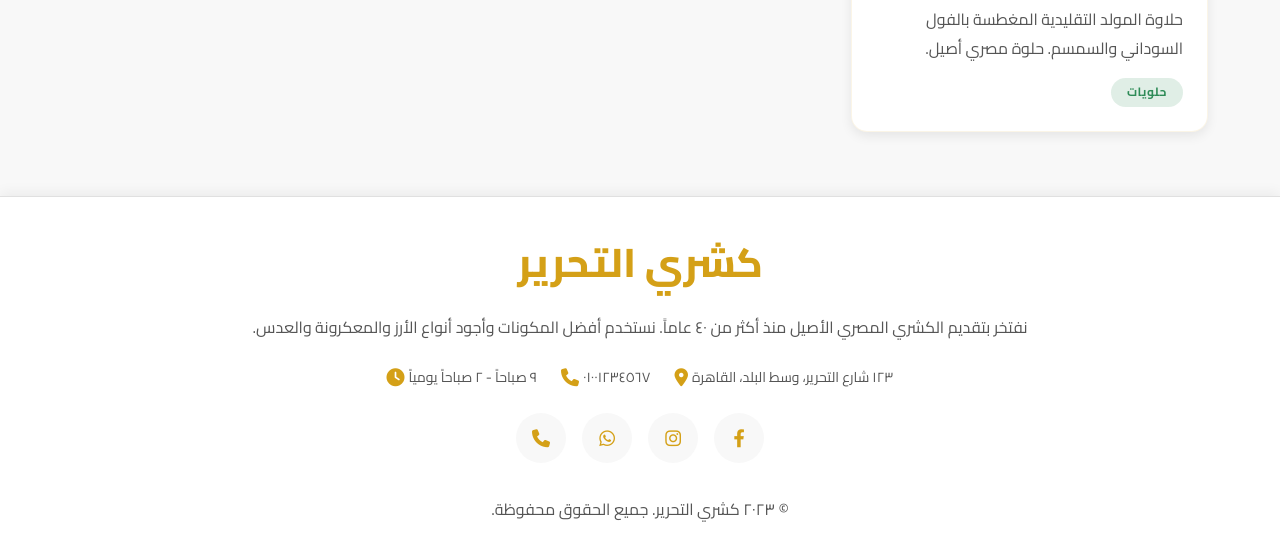
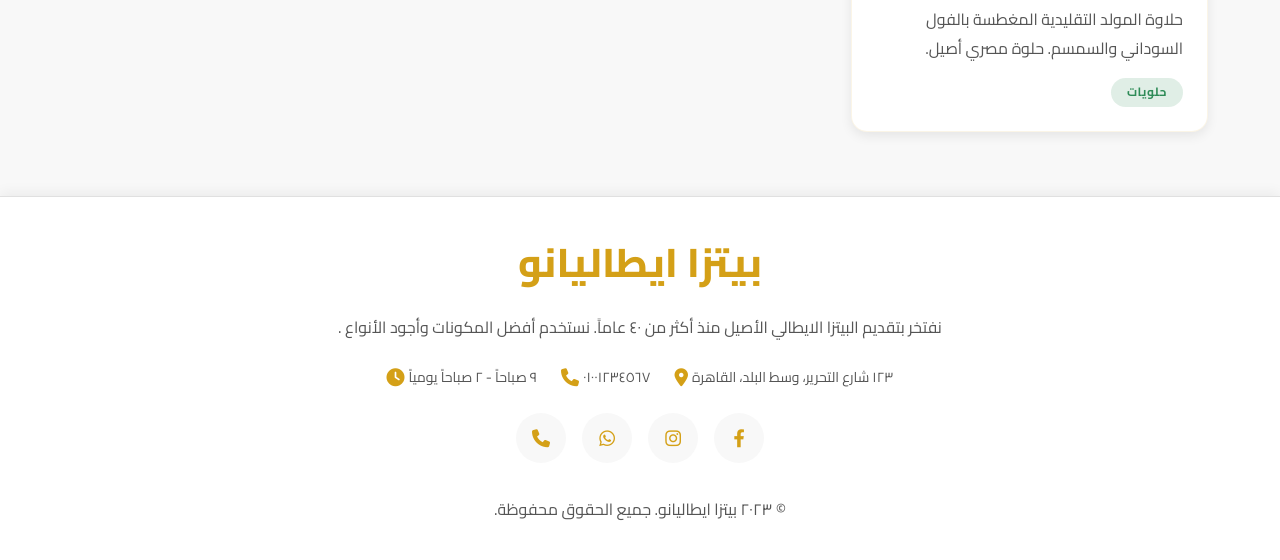
Before and after one commit to P-A-A/mune, a plain HTML site: page index.html in a window 1280 px wide. Shown: the part 3055-3615 px from the top of the page. Drawn offline with Linux system fonts and the light colour scheme.

Commit message:
Update index.html

```diff
--- a/index.html
+++ b/index.html
@@ -3,7 +3,7 @@
 <head>
     <meta charset="UTF-8">
     <meta name="viewport" content="width=device-width, initial-scale=1.0, maximum-scale=5.0, user-scalable=yes">
-    <title>كشري التحرير | قائمة الطعام</title>
+    <title>بيتزا ايطاليانو  | قائمة الطعام</title>
     <link rel="preconnect" href="https://fonts.googleapis.com">
     <link rel="preconnect" href="https://fonts.gstatic.com" crossorigin>
     <link href="https://fonts.googleapis.com/css2?family=Cairo:wght@300;400;500;600;700;800&display=swap" rel="stylesheet">
@@ -40,8 +40,8 @@ git push -u origin main
     <!-- التذييل -->
     <footer class="footer">
         <div class="footer-content">
-            <div class="footer-logo">كشري التحرير</div>
-            <p class="footer-text">نفتخر بتقديم الكشري المصري الأصيل منذ أكثر من ٤٠ عاماً. نستخدم أفضل المكونات وأجود أنواع الأرز والمعكرونة والعدس.</p>
+            <div class="footer-logo">بيتزا ايطاليانو</div>
+            <p class="footer-text">نفتخر بتقديم البيتزا الايطالي الأصيل منذ أكثر من ٤٠ عاماً. نستخدم أفضل المكونات وأجود الأنواع .</p>
 
             <div class="footer-contact">
                 <div class="contact-item">
@@ -65,7 +65,7 @@ git push -u origin main
                 <a href="#" class="social-icon" aria-label="اتصال"><i class="fas fa-phone"></i></a>
             </div>
 
-            <p class="footer-text" style="margin-top: var(--space-xl);">© ٢٠٢٣ كشري التحرير. جميع الحقوق محفوظة.</p>
+            <p class="footer-text" style="margin-top: var(--space-xl);">© ٢٠٢٣ بيتزا ايطاليانو. جميع الحقوق محفوظة.</p>
         </div>
     </footer>
 
```
